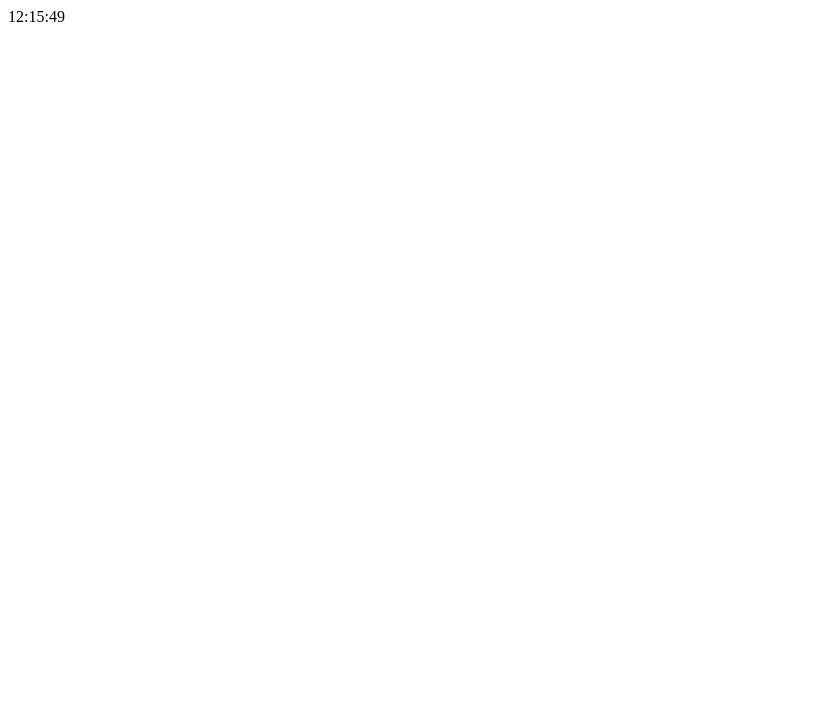
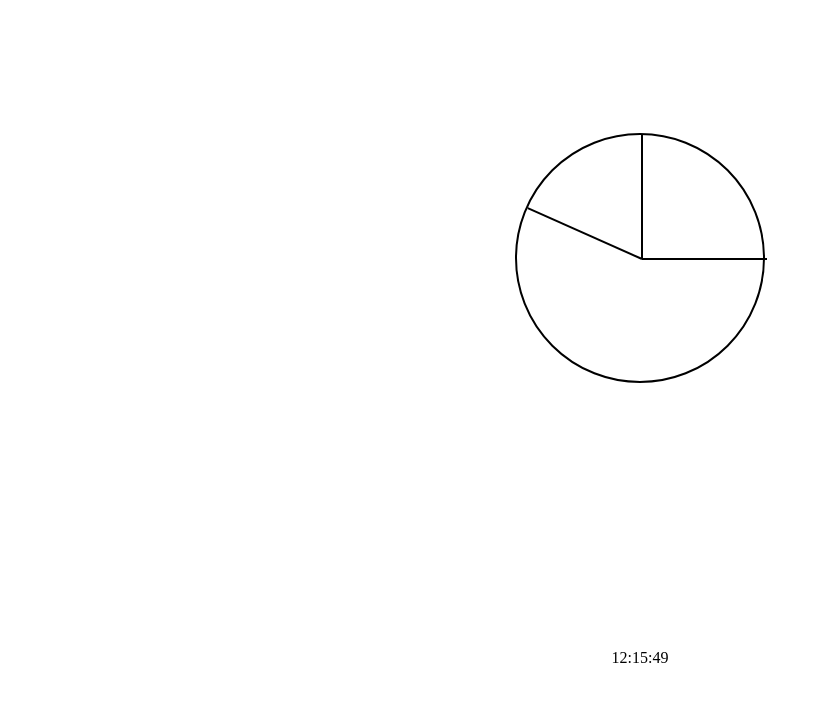
Before and after one commit to schmedes/javascript30, a website: page 02-CSSJsClock/index.html in a window 1280 px wide. Shown: the whole page, without its empty margins (0-821 px from the left). Drawn offline with Linux system fonts and the light colour scheme.

Commit message:
add basic functionality for clock hands

```diff
--- a/02-CSSJsClock/index.html
+++ b/02-CSSJsClock/index.html
@@ -4,12 +4,14 @@
         <link rel="stylesheet" href="main.css">
     </head>
     <body>
+        <main>
         <div class="clock">
             <div class="hand hour"></div>
             <div class="hand minute"></div>
             <div class="hand second"></div>
         </div>
         <div class="digital"></div>
+        </main>
         <script src="index.js"></script>
     </body>
 </html>
--- a/02-CSSJsClock/index.js
+++ b/02-CSSJsClock/index.js
@@ -3,8 +3,11 @@ CSS + JS Clock
 - get current time with javascript
 - update the hands accordingly
 */
-// reference to digital clock dom element
+// reference to dom elements
 const digitalClock = document.querySelector('.digital');
+const hoursHand = document.querySelector('.hour');
+const minutesHand = document.querySelector('.minute');
+const secondsHand = document.querySelector('.second');
 
 // function to extract the exact values
 const getTime = date => ({
@@ -15,6 +18,9 @@ const getTime = date => ({
 
 const timeTick = _ => {
     const {hours, minutes, seconds} = getTime(new Date());
+    secondsHand.style.transform = `rotate(${(seconds * 6) - 270}deg)`;
+    minutesHand.style.transform = `rotate(${(minutes * 6) - 270}deg)`;
+    hoursHand.style.transform = `rotate(${(hours * 30) - 270}deg)`;
     digitalClock.innerHTML = `${hours}:${minutes}:${seconds}`;
 }
 
--- a/02-CSSJsClock/main.css
+++ b/02-CSSJsClock/main.css
@@ -0,0 +1,28 @@
+* {
+    margin: 0;
+    padding: 0;
+    box-sizing: border-box;
+}
+main {
+    display: flex;
+    align-items: center;
+    justify-content: space-around;
+    flex-direction: column;
+    width: 100vw;
+    height: 100vh;
+}
+.clock {
+    position: relative;
+    height: 250px;
+    width: 250px;
+    border: 2px solid black;
+    border-radius: 50%;
+}
+.hand {
+    position: absolute;
+    top: 50%;
+    width: 125px;
+    border-bottom: 2px solid black;
+    transform-origin: 100%;
+    transform: rotate(30deg);
+}
```
